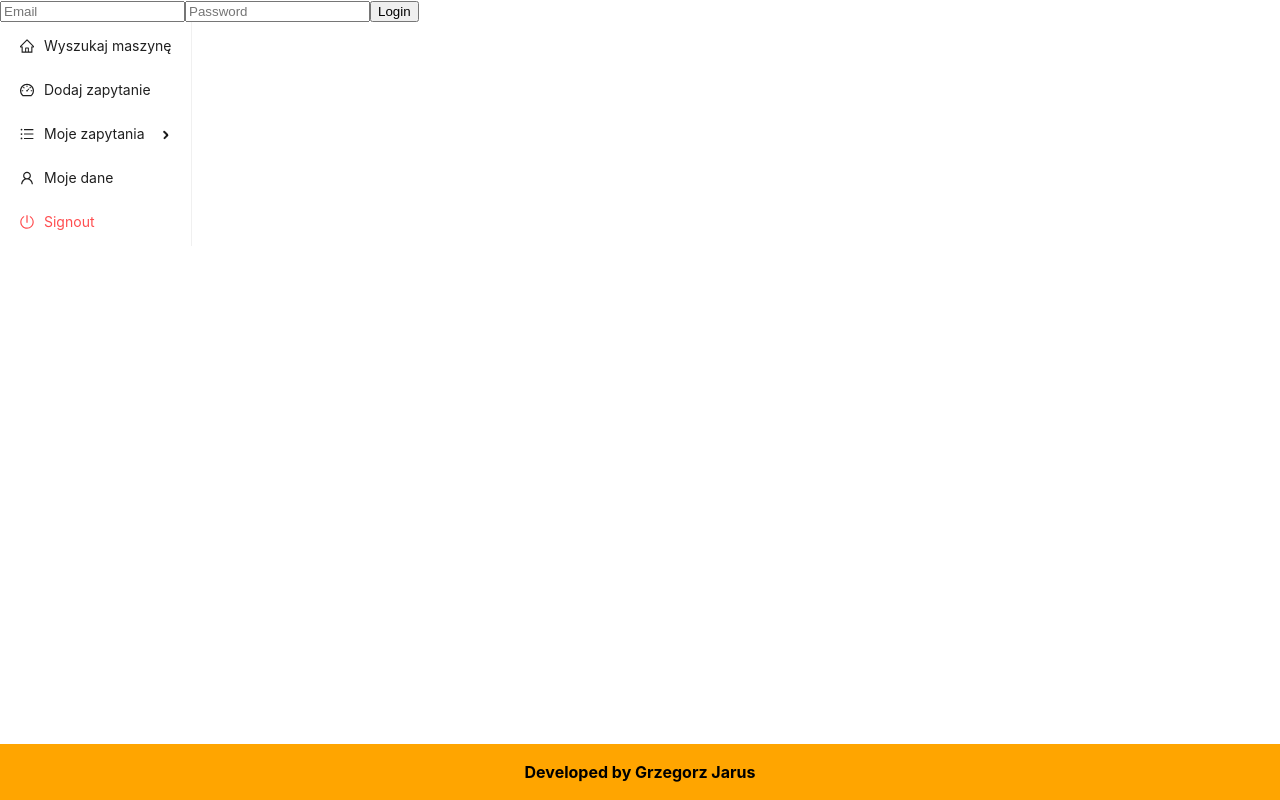
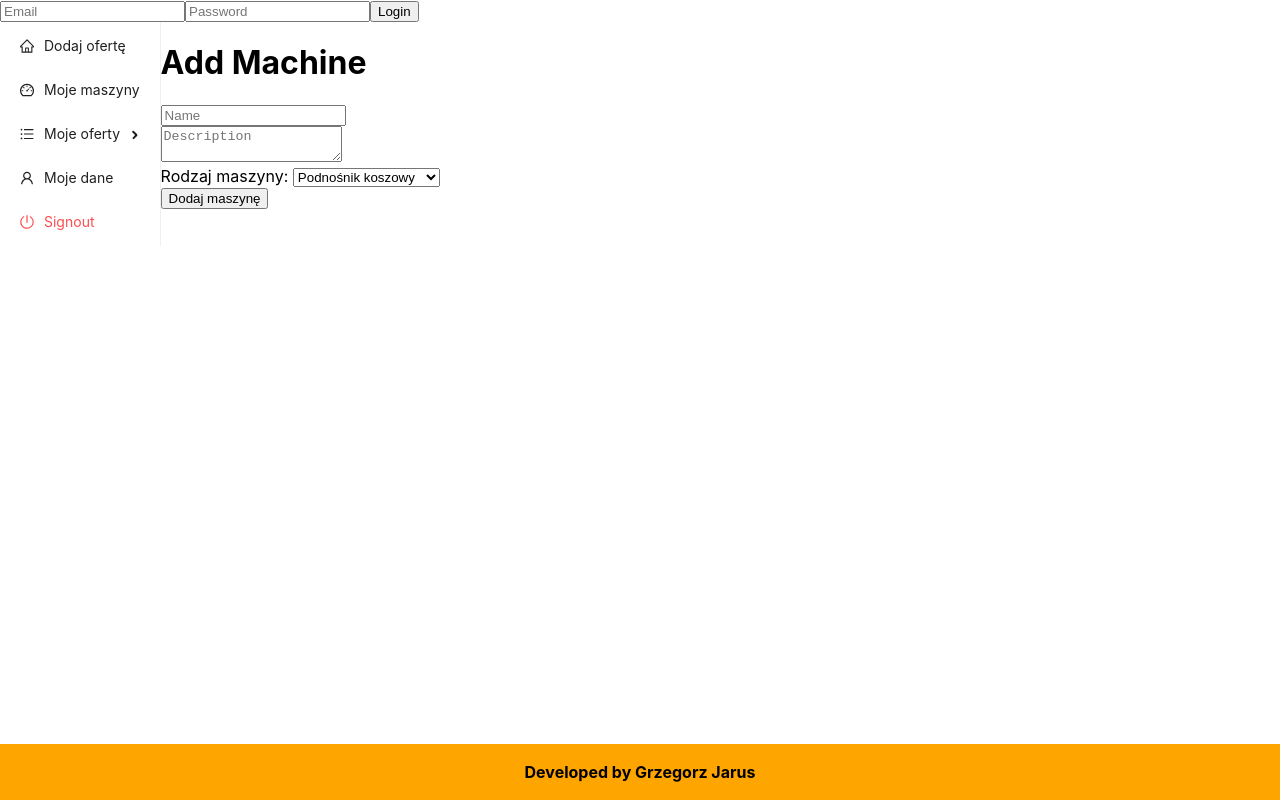
Before and after one commit to grzegorzjarus/machines_react, a React (Create React App) app: page /owner/machines/addMachine in a window 1280 px wide. Built offline with nearby package versions, Linux system fonts and the light colour scheme.

Commit message:
Add "AddMachine" component and list of machines from backend

```diff
--- a/src/App.js
+++ b/src/App.js
@@ -4,17 +4,21 @@ import Header from "./SPA/Header";
 import Footer from "./SPA/Footer";
 import Content from "./SPA/Content";
 
-import SideMenu from "./SPA/SideMenu";
+import RenterMenu from "./SPA/RenterMenu";
 import LoginForm from "./SPA/LoginForm";
+import OwnerMenu from "./SPA/OwnerMenu";
 
 function App() {
+
+    let isRenter = false;
 
     return (
         <div style = {{display: 'flex', flexDirection:"column", flex:1, height:"100vh"}}>
             {/*<Header/>*/}
             <LoginForm />
             <div style = {{display: 'flex', flexDirection:"row", flex:1}}>
-                <SideMenu/>
+                {isRenter? <RenterMenu /> : <OwnerMenu/>}
+
                 <Content/>
             </div>
             {/*<LoginForm/>*/}
--- a/src/SPA/Content.js
+++ b/src/SPA/Content.js
@@ -10,6 +10,10 @@ import './content.css';
 import Header from "./Header";
 import List from "./List";
 import UserList from "./UserList";
+import Machines from "./Owner/Machines";
+import AddMachine from "./Owner/AddMachine";
+import PhotoForm from "./Owner/PhotoForm";
+import CreateOffer from "./Owner/CreateOffer";
 //import {List} from "antd";
 
 const Content = () => {
@@ -23,6 +27,10 @@ const Content = () => {
                 <Route path="/list" element = {<List startDate={startDate} endDate={endDate}/>}></Route>
                 <Route path="/dashboard" element = {<Order/>}></Route>
                 <Route path="/usersList" element = {<UserList/>}></Route>
+                <Route path="/owner/machines" element = {<Machines/>}></Route>
+                <Route path="/owner/machines/addMachine" element = {<AddMachine/>}></Route>
+                <Route path="/owner/offer/create" element = {<CreateOffer/>}></Route>
+                {/*<Route path="/owner/machines/addMachine" element = {<PhotoForm/>}></Route>*/}
                 {/*<Route path="/usersList" element = {<div>Users List</div>}></Route>*/}
                 {/*<Route path="/profile" element = {<div>Profile</div>}></Route>*/}
                 <Route path="/profile" element = {<FetchFromLeaflets/>}></Route>
--- a/src/SPA/LoginForm.js
+++ b/src/SPA/LoginForm.js
@@ -38,8 +38,9 @@ const LoginForm = () => {
             }
 
             const data = await response.json();
-            console.log(data.token);
-            localStorage.setItem("currentToken", data.token)
+            console.log("Token: " + data.token);
+            localStorage.setItem("currentToken", data.token);
+            console.log("Token from localStorage: " + localStorage.getItem("currentToken"));
             window.location.href= "/usersList";
           //  const token = data.token;
 
--- a/src/SPA/Order.js
+++ b/src/SPA/Order.js
@@ -48,7 +48,7 @@ const Order = () => {
                     <option value="Podnośnik nożycowy">Podnośnik nożycowy</option>
                     <option value="Żuraw">Żuraw</option>
                     <option value="Koparka">Koparka</option>
-                    <option value="Mnot pneumatyczny">Mnot pneumatyczny</option>
+                    <option value="Młot pneumatyczny">Młot pneumatyczny</option>
                 </select>
             </div>
             <div>
--- /dev/null
+++ b/src/SPA/Owner/AddMachine.js
@@ -0,0 +1,77 @@
+import React, {useState} from 'react';
+import {useNavigate} from "react-router-dom";
+
+const AddMachine = () => {
+
+    const [name, setName] = useState('');
+    const [description, setDescription] = useState('');
+    const [type, setType] = useState('');
+
+    const navigate = useNavigate();
+
+
+    function handleSubmit() {
+
+        const data = {
+            "type": type,
+            "name": name,
+            "description": description
+        };
+
+        const object = JSON.stringify(data);
+
+        console.log(object);
+
+        fetch('http://localhost:8080/owner/machine/add', {
+            method: 'POST',
+            headers: {
+                'Content-Type': 'application/json',
+            },
+            body : object,
+
+        })
+
+            .catch((error) => {
+                // Handle error
+                console.error(error);
+                console.log(error);
+
+
+            });
+        navigate('/owner/machines');
+    }
+
+    return (
+        <div>
+            <h1>Add Machine</h1>
+            <form onSubmit={handleSubmit}>
+                <input
+                    type="text"
+                    value={name}
+                    onChange={(event) => setName(event.target.value)}
+                    placeholder="Name"
+                /><br/>
+
+                <textarea
+                    type="textarea"
+                    value={description}
+                    onChange={(event) => setDescription(event.target.value)}
+                    placeholder="Description"
+                />
+                <br/>
+                <label>Rodzaj maszyny: </label>
+                <select value={type} onChange={(event) => setType(event.target.value)}>
+                    <option value="BASKET_LIFT">Podnośnik koszowy</option>
+                    <option value="SCISSOR_LIFT">Podnośnik nożycowy</option>
+                    <option value="CRANE">Żuraw</option>
+                    <option value="EXCAVATOR">Koparka</option>
+                    <option value="PNEUMATIC_HAMMER">Młot pneumatyczny</option>
+                </select>
+                <br/>
+                <button type="submit">Dodaj maszynę</button>
+            </form>
+        </div>
+    );
+};
+
+export default AddMachine;
--- /dev/null
+++ b/src/SPA/Owner/CreateOffer.js
@@ -0,0 +1,20 @@
+import React from 'react';
+
+const CreateOffer = () => {
+    return (
+
+            <div>
+                <label>Początek najmu: </label>
+                {/*<input type="date" value = {} onChange={}/>*/}
+                <input type="date" />
+                <label> Koniec najmu: </label>
+                {/*<input type="date" value={} onChange={}/>*/}
+                <input type="date" />
+                <br/>
+                <button>Wyślij</button>
+            </div>
+
+    );
+};
+
+export default CreateOffer;
--- /dev/null
+++ b/src/SPA/Owner/Machines.js
@@ -0,0 +1,72 @@
+import React, {useEffect, useState} from 'react';
+import {useNavigate} from "react-router-dom";
+
+const Machines = () => {
+    const navigate = useNavigate();
+
+    const [data, setData] = useState('');
+
+    function addMachineCLick() {
+        navigate("/owner/machines/addMachine");
+    }
+
+    function createOfferClick() {
+        navigate("/owner/offer/create")
+    }
+
+    useEffect(() => {
+        const fetchData = async () => {
+            try {
+                const response = await fetch("http://localhost:8080/owner/machines");
+                const data = await response.json();
+                setData(data);
+            } catch (error) {
+                console.error(error);
+                setData(null);
+            }
+        };
+        fetchData();
+
+    },[]);
+
+
+
+    return (
+        <>
+            <table className="table">
+                <thead>
+                <tr>
+                    <th>ID</th>
+                    <th>Nazwa</th>
+                    <th>Opis</th>
+                    <th>Typ</th>
+                    <th>Status</th>
+
+                </tr>
+                </thead>
+                <tbody>
+
+                {data && data.map(machine => (
+                    <tr key={machine.id}>
+                        <td>{machine.id + " "}</td>
+                        <td>{machine.name + " "}</td>
+                        <td>{machine.description + " "}</td>
+                        <td>{machine.type + " "}</td>
+                        <td>{machine.status + " "}</td>
+                        <td>{machine.status==='FREE'? <button onClick={createOfferClick}>Wystaw na aukcję</button>: machine.status==='ON_AUCTION'?<button>Usuń z aukcji</button>
+                            : <p style={{padding:0}}>U klienta do: 1.01.2100</p> }</td>
+                        {/*<button onClick={handleClick}>Dodaj maszynę</button>*/}
+                    </tr>
+                ))}
+
+                </tbody>
+
+            </table>
+
+            <button onClick={addMachineCLick}>Dodaj maszynę</button>
+        </>
+
+    );
+};
+
+export default Machines;
--- /dev/null
+++ b/src/SPA/Owner/PhotoForm.js
@@ -0,0 +1,58 @@
+import React, { useState } from "react";
+
+function PhotoForm() {
+    const [selectedFile, setSelectedFile] = useState(null);
+    const [imagePreview, setImagePreview] = useState(null);
+
+    const handleFileChange = (e) => {
+        const file = e.target.files[0];
+
+        // Update the selected file state
+        setSelectedFile(file);
+
+        // Read the selected image file and set it as the image preview
+        if (file) {
+            const reader = new FileReader();
+            reader.onloadend = () => {
+                setImagePreview(reader.result);
+            };
+            reader.readAsDataURL(file);
+        } else {
+            // Reset the image preview if no file is selected
+            setImagePreview(null);
+        }
+    };
+
+    const handleSubmit = (e) => {
+        e.preventDefault();
+
+        if (selectedFile) {
+            // You can now upload the selected file to your server or perform other actions.
+            // Update this section according to your backend logic.
+            console.log("File selected:", selectedFile);
+        } else {
+            console.error("No file selected.");
+        }
+    };
+
+    return (
+        <div>
+            <h2>Upload and Display a Photo</h2>
+            <form onSubmit={handleSubmit}>
+                <div>
+                    <input type="file" accept="image/*" onChange={handleFileChange} />
+                </div>
+                {imagePreview && (
+                    <div>
+                        <img src={imagePreview} alt="Selected" width="200" />
+                    </div>
+                )}
+                <div>
+                    <button type="submit">Upload</button>
+                </div>
+            </form>
+        </div>
+    );
+}
+
+export default PhotoForm;
--- /dev/null
+++ b/src/SPA/OwnerMenu.js
@@ -0,0 +1,48 @@
+import React from 'react';
+import {useNavigate} from "react-router-dom";
+import {Menu} from "antd";
+import {
+    DashboardOutlined,
+    HomeOutlined,
+    PoweroffOutlined,
+    UnorderedListOutlined,
+    UserOutlined
+} from "@ant-design/icons";
+
+const OwnerMenu = () => {
+    const navigate = useNavigate();
+    return (
+        <div>
+
+            <Menu
+                onClick={({key}) => {
+                    if (key === "signout") {
+                        //TODO
+                    } else {
+                        navigate(key);
+                    }
+                }}
+                defaultSelectedKeys={[window.location.pathname]}
+                items={[
+                    {label: "Dodaj ofertę", key: "/owner/addOffer", icon: <HomeOutlined/>},
+                    {label: "Moje maszyny", key: "/owner/machines", icon: <DashboardOutlined/>},
+                    {
+                        label: "Moje oferty",
+                        key: "/owner/offers",
+                        icon: <UnorderedListOutlined/>,
+                        children: [
+                            {label: "Aktywne", key: "/owner/offers/active"},
+                            {label: "W trakcie realizacji", key: "/owner/offers/inProgress", danger:true},
+                            {label: "Poprzednie", key: "/owner/offers/past"}
+                        ]
+                    },
+                    {label: "Moje dane", key: "/owner/profile", icon: <UserOutlined/>},
+                    {label: "Signout", key: "signout", icon: <PoweroffOutlined/>, danger: true}]}>
+
+            </Menu>
+        </div>
+    );
+};
+
+
+export default OwnerMenu;
--- a/src/SPA/SideMenu.js
+++ b/src/SPA/RenterMenu.js
@@ -9,7 +9,7 @@ import {
 } from "@ant-design/icons";
 import {useNavigate} from "react-router-dom";
 
-const SideMenu = () => {
+const RenterMenu = () => {
     const navigate = useNavigate();
     return (
         <div>
@@ -44,4 +44,4 @@ const SideMenu = () => {
     );
 };
 
-export default SideMenu;
+export default RenterMenu;
```
Also changed, not shown: src/SPA/UserList.js (+23 -12 lines).
